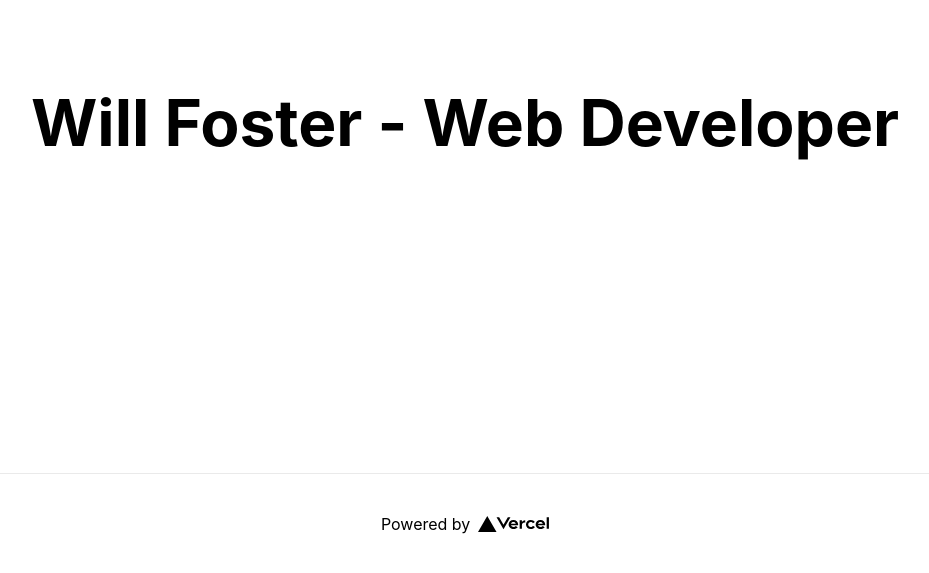
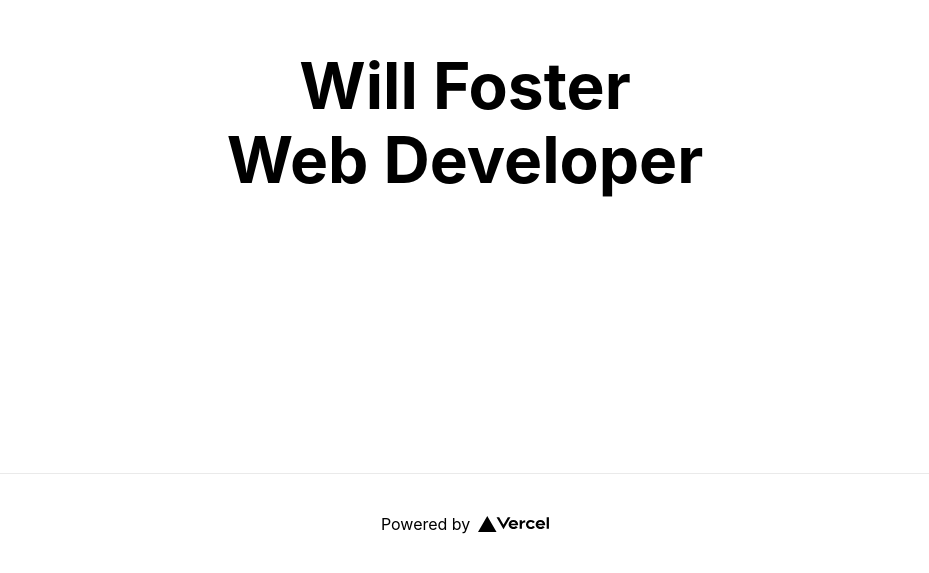
Before and after one commit to willbuilt1/portfolio-v2, a Next.js app: page / in a window 1280 px wide. Shown: the part 227-800 px from the top of the page, without its empty margins (175-1104 px from the left). Built offline with nearby package versions, Linux system fonts and the light colour scheme.

Commit message:
env check

```diff
--- a/pages/index.js
+++ b/pages/index.js
@@ -6,21 +6,23 @@ export default function Home() {
     <div className={styles.container}>
       <Head>
         <title>Willbuilt.co.uk</title>
-        <link rel="icon" href="/favicon.ico" />
+        <link rel='icon' href='/favicon.ico' />
       </Head>
 
       <main className={styles.main}>
-        <h1 className={styles.title}>Will Foster - Web Developer</h1>
+        <h1 className={styles.title}>
+          Will Foster<br></br>Web Developer
+        </h1>
       </main>
 
       <footer className={styles.footer}>
         <a
-          href="https://vercel.com?utm_source=create-next-app&utm_medium=default-template&utm_campaign=create-next-app"
-          target="_blank"
-          rel="noopener noreferrer"
+          href='https://vercel.com?utm_source=create-next-app&utm_medium=default-template&utm_campaign=create-next-app'
+          target='_blank'
+          rel='noopener noreferrer'
         >
           Powered by{' '}
-          <img src="/vercel.svg" alt="Vercel Logo" className={styles.logo} />
+          <img src='/vercel.svg' alt='Vercel Logo' className={styles.logo} />
         </a>
       </footer>
     </div>
```
Also changed, not shown: 1 other file (tests, documents, lock files or other folders).
